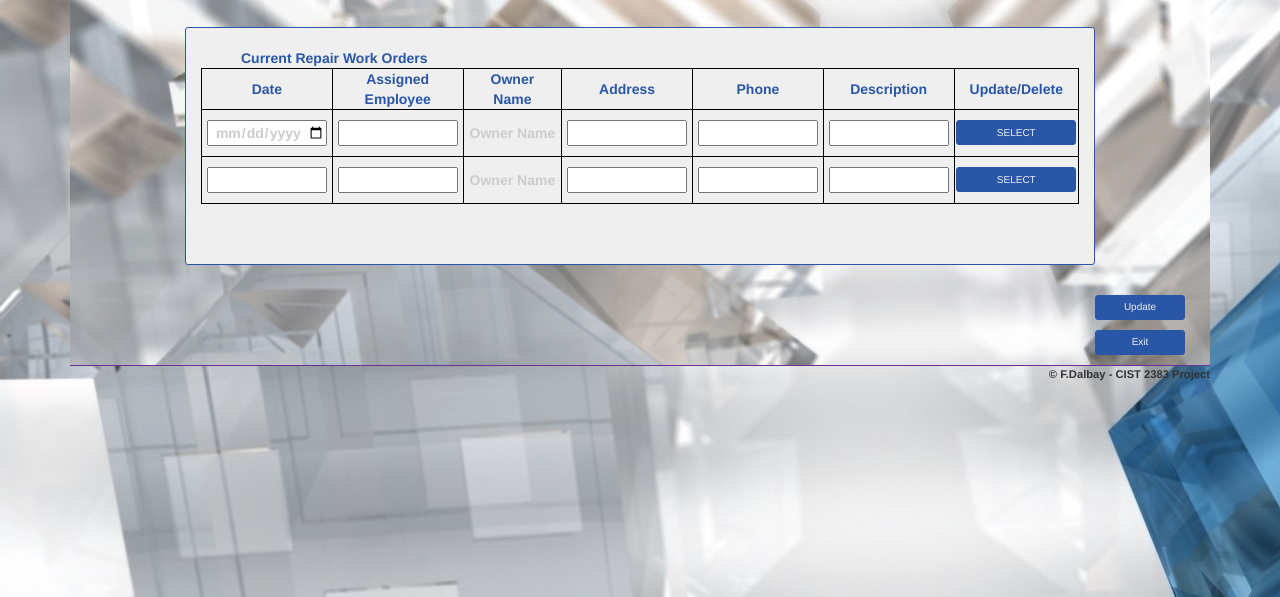
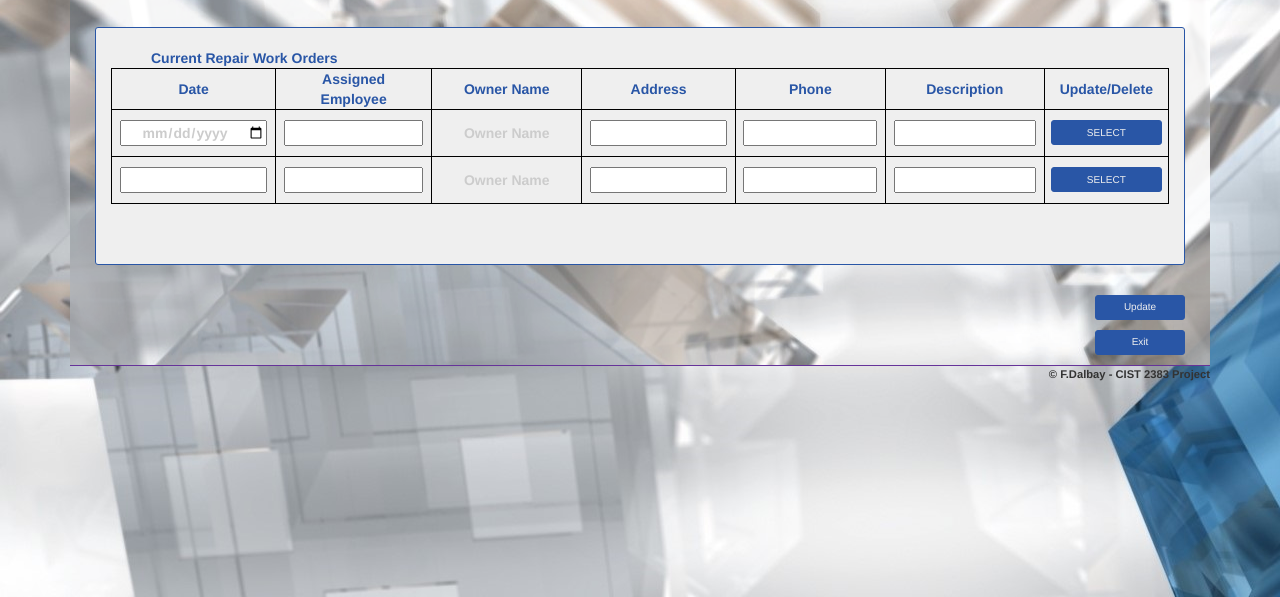
Before and after one commit to dalbay/Property_Management_Problem, a plain HTML site: page updateTask.html in a window 1280 px wide. Shown: the part 203-800 px from the top of the page. Drawn offline with Linux system fonts and the light colour scheme.

```diff
--- a/Content/site.css
+++ b/Content/site.css
@@ -232,7 +232,7 @@
   background-color: #efefef;
   border: 1px solid rgb(41, 86, 166);
   border-radius: 3px;
-  margin: 30px 100px 30px;
+  margin: 30px 10px 30px;
   text-align: center;
   font-weight: bold;
   color: rgb(41, 86, 166);
@@ -288,14 +288,13 @@
 table#currentWorkOrders input {
   text-align: center;
   margin: 10px 1px 10px 1px;
-  width: 120px;
+  width: 90%;
 }
 table#tblNewTimeSheet {
   text-align: center;
   margin-top: 10px;
 }
 td.newInput {
-  text-align: center;
   border: 1px solid black;
 }
 th {
```
